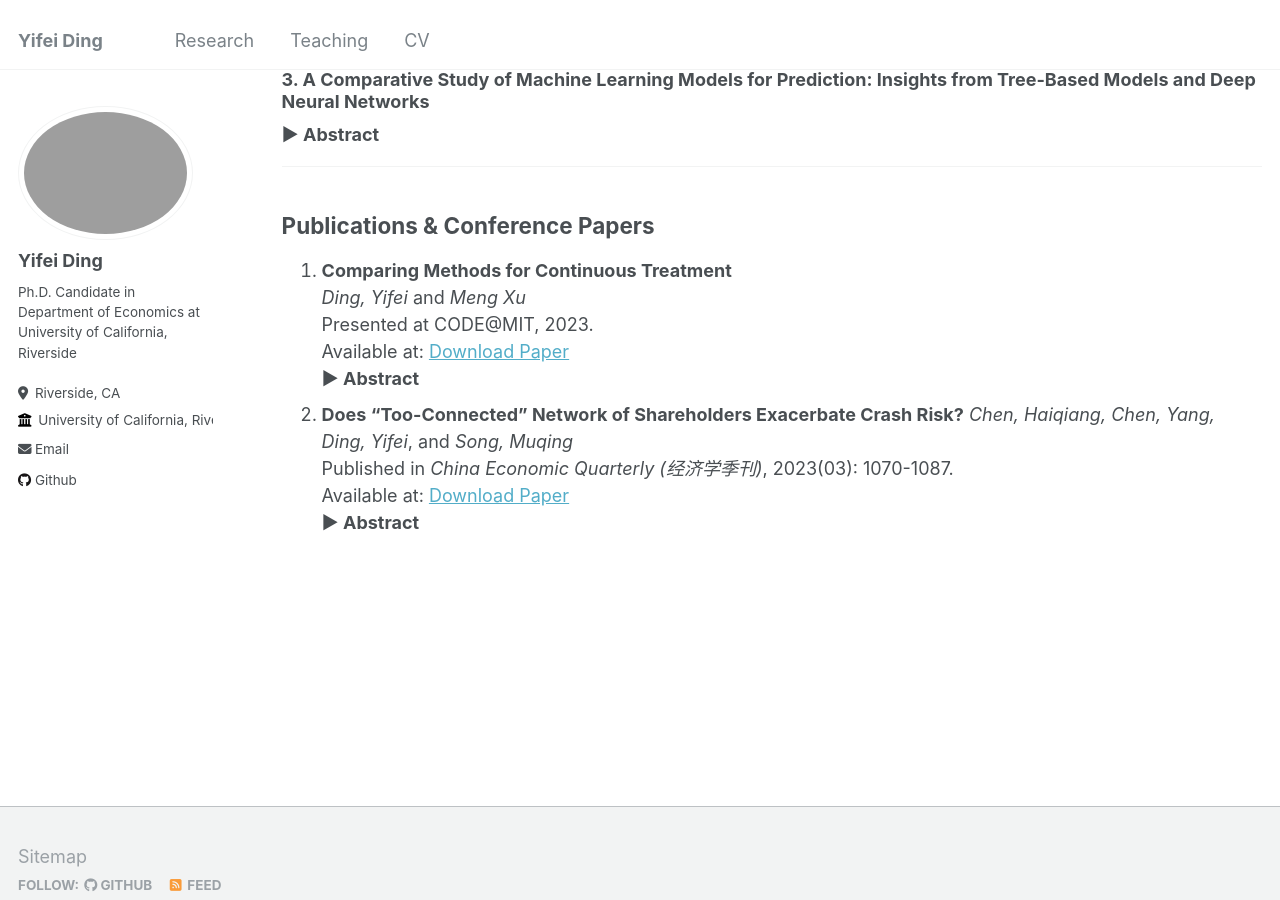
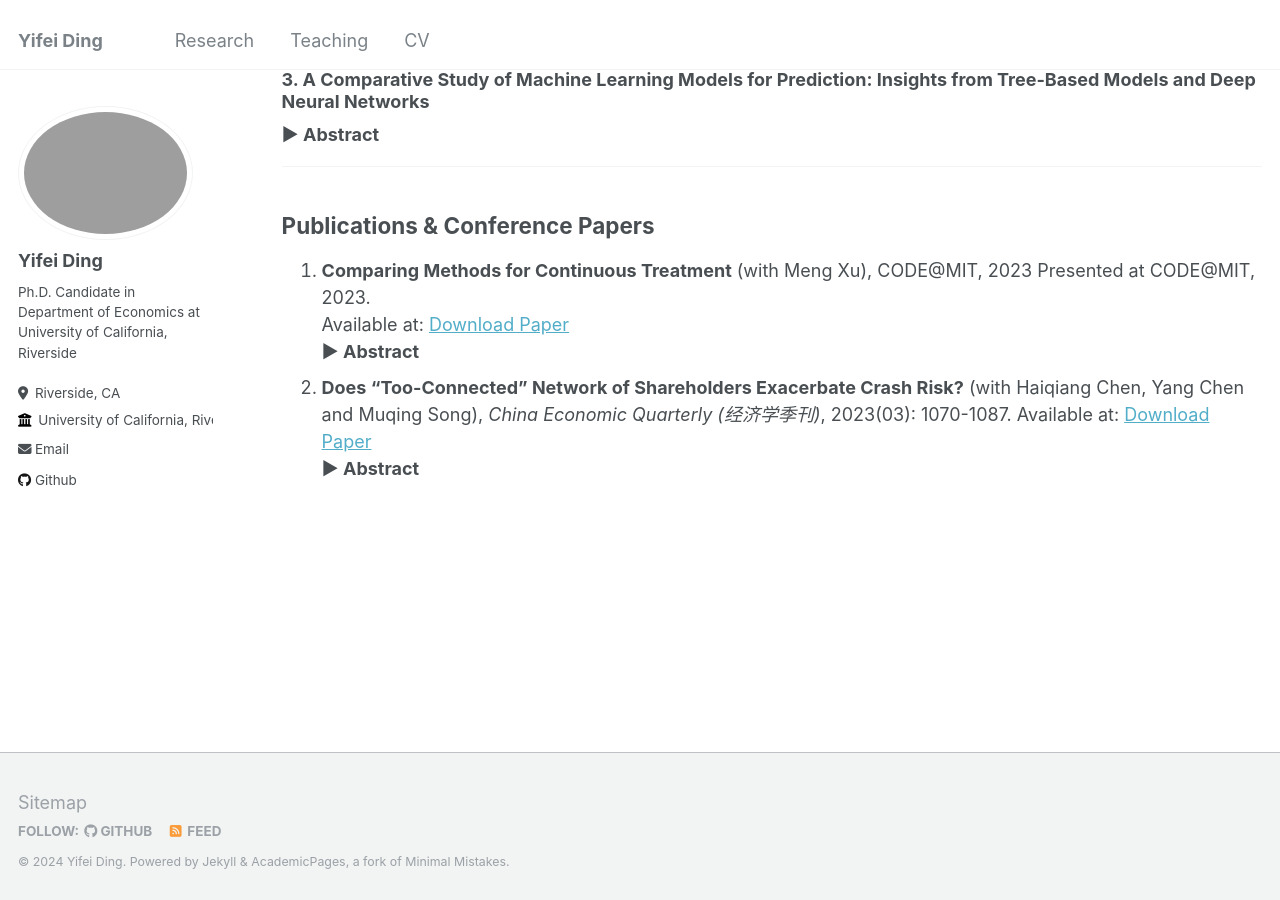
Before and after one commit to YifeiDing-UCR/YifeiDing-UCR.github.io, a Jekyll site: the page built from _pages/publications.md, in a window 1280 px wide and 900 px high, scrolled down 827 px. Built offline with Jekyll 4.4.1, drawn with Linux system fonts in a browser that asks for light colours.

Commit message:
Update publications.md

```diff
--- a/_pages/publications.md
+++ b/_pages/publications.md
@@ -37,18 +37,15 @@ Available at: [Download Paper](https://yifeiding-ucr.github.io/files/Deep_learni
 ---
 ## Publications & Conference Papers
 
-1. **Comparing Methods for Continuous Treatment**
-   *Ding, Yifei* and *Meng Xu*
+1. **Comparing Methods for Continuous Treatment** (with Meng Xu), CODE@MIT, 2023
    Presented at CODE@MIT, 2023.
    Available at: [Download Paper](https://yifeiding-ucr.github.io/files/Continuous_Treatment_Method_Comparison_CODE.pdf)
    <details>
      <summary>Abstract</summary>
-     <p>This paper presents a comparative study of two advanced methodologies for estimating the effects of continuous treatments on outcome variables in large-scale tech applications. We focus on dose-response curves and marginal effects to         address various business scenarios, such as the impact of ad frequency on user conversions, geolocation campaigns on local engagement, and latency on app performance. Our investigation centers around two promising approaches: entropy            balancing for continuous treatment and double/debiased machine learning (DML). Using semi-synthetic data based on Snapchat user behavior, we evaluate these methods' performance in terms of scalability, flexibility, and precision in              handling high-dimensional, non-linear relationships between outcome variables, continuous treatments, and confounders. The study finds that tree-based machine learning models, particularly XGBOOST and Boostsmooth, outperform balancing           approaches in      estimating dose-response curves, while the balancing method performs best for marginal effect estimation. Notably, our findings also challenge the efficacy of the kernel-based selection model in the double machine             learning process, prompting    a reconsideration of its utility in real-world applications.</p>
+     <p>This paper presents a comparative study of two advanced methodologies for estimating the effects of continuous treatments on outcome variables in large-scale tech applications. We focus on dose-response curves and marginal effects to         address various business scenarios, such as the impact of ad frequency on user conversions, geolocation campaigns on local engagement, and latency on app performance. Our investigation centers around two promising approaches: entropy            balancing for continuous treatment and double/debiased machine learning (DML). Using semi-synthetic data based on Snapchat user behavior, we evaluate these methods' performance in terms of scalability, flexibility, and precision in              handling high-dimensional, non-linear relationships between outcome variables, continuous treatments, and confounders. The study finds that tree-based machine learning models, particularly XGBOOST and Boostsmooth, outperform balancing           approaches in estimating dose-response curves, while the balancing method performs best for marginal effect estimation. Notably, our findings also challenge the efficacy of the kernel-based selection model in the double machine             learning process, prompting a reconsideration of its utility in real-world applications.</p>
    </details>
 
-2. **Does “Too-Connected” Network of Shareholders Exacerbate Crash Risk?**
-   *Chen, Haiqiang, Chen, Yang, Ding, Yifei*, and *Song, Muqing*
-   Published in *China Economic Quarterly (经济学季刊)*, 2023(03): 1070-1087.
+2. **Does “Too-Connected” Network of Shareholders Exacerbate Crash Risk?** (with Haiqiang Chen, Yang Chen and Muqing Song), *China Economic Quarterly (经济学季刊)*, 2023(03): 1070-1087.
    Available at: [Download Paper](https://www.nsd.pku.edu.cn/pub/chnsd/docs/20230719150300278598.pdf)
    <details>
      <summary>Abstract</summary>
```
